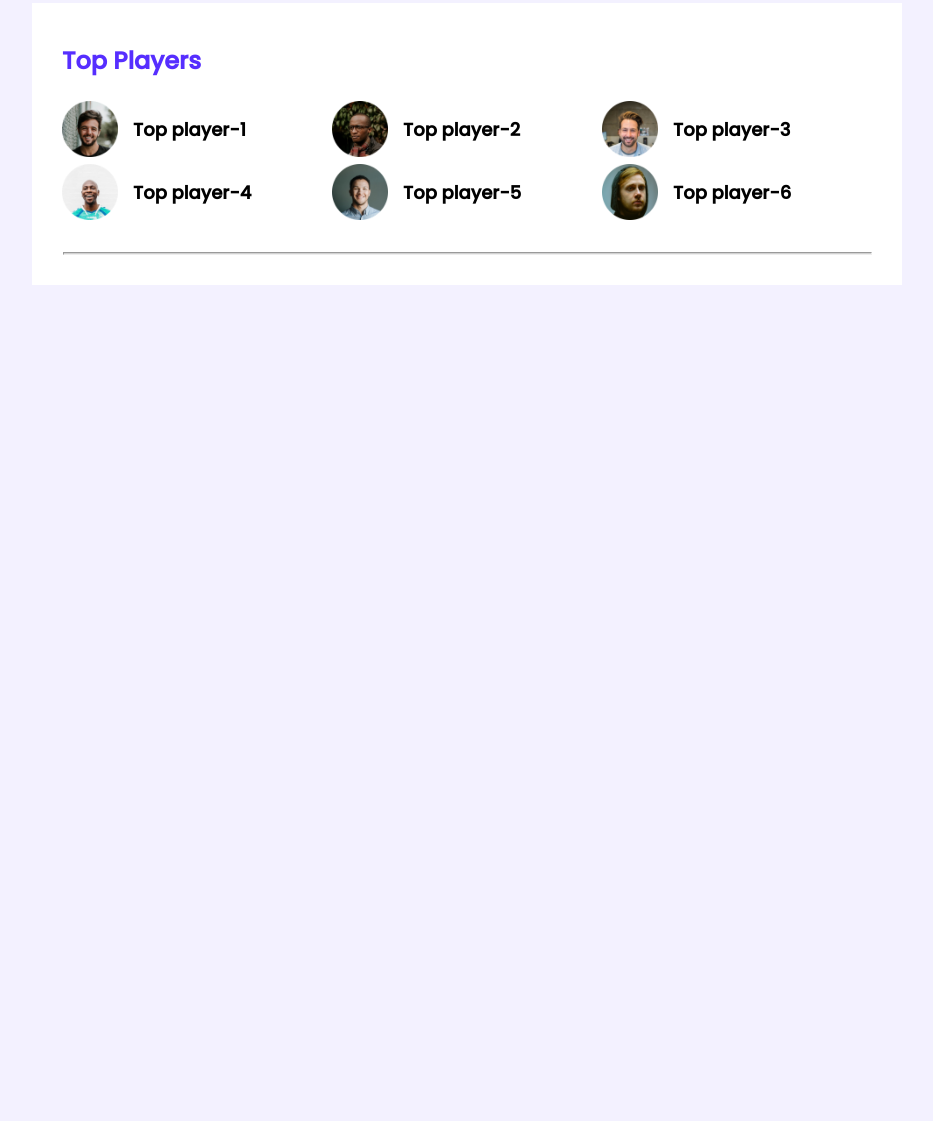
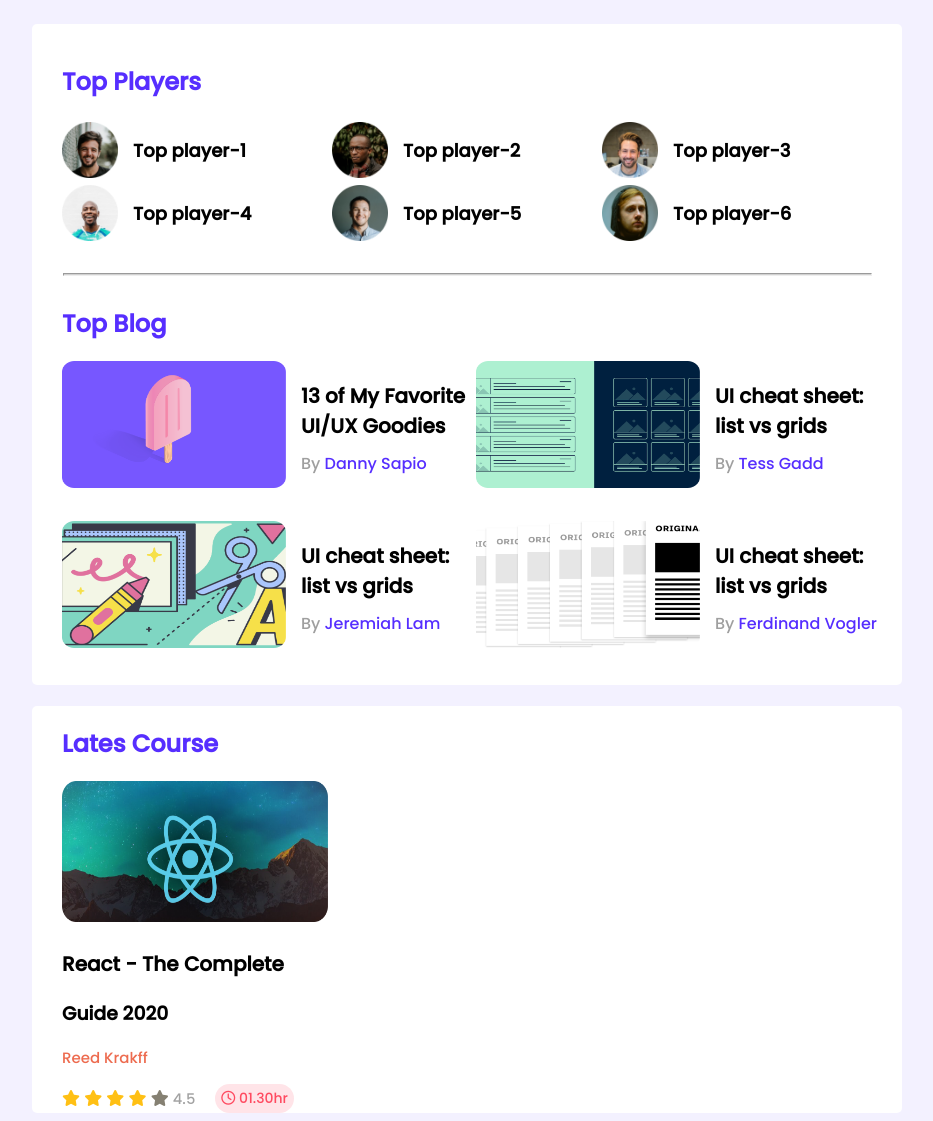
Before and after one commit to Tuhin531/leader-board, a plain HTML site: page index.html in a window 1280 px wide. Shown: the part 5-1126 px from the top of the page, without its empty margins (173-1106 px from the left). Before the commit the page ends 800 px from the top, so only its background shows below. Drawn offline with Linux system fonts and the light colour scheme.

Commit message:
add some section like course

```diff
--- a/index.html
+++ b/index.html
@@ -61,6 +61,92 @@
 
             </div>
             <hr>
+            <div class="top-blogs">
+                <h2 class="section-title"> Top Blog</h2>
+                <div class="blogs">
+                    <article class="blog">
+                     <div class="thumbnall">
+                     <img src="images/blogs/blog-1.png" alt="">
+                     </div>
+                     <div class="blog-info">
+                         <h3 class="blog-title">13 of My Favorite
+                            UI/UX Goodies </h3>
+                            <p class="blog-author"> By <a href=""> Danny Sapio  </a></p>
+                     </div>
+
+                    </article>
+                    <article class="blog">
+                        <div class="thumbnall">
+                        <img src="images/blogs/blog-2.png" alt="">
+                        </div>
+                        <div class="blog-info">
+                            <h3 class="blog-title">UI cheat sheet:
+                                list vs grids </h3>
+                               <p class="blog-author"> By <a href=""> Tess Gadd  </a></p>
+                        </div>
+
+                       </article>
+                       <article class="blog">
+                        <div class="thumbnall">
+                        <img src="images/blogs/blog-3.png" alt="">
+                        </div>
+                        <div class="blog-info">
+                            <h3 class="blog-title">UI cheat sheet:
+                                list vs grids </h3>
+                               <p class="blog-author"> By <a href=""> Jeremiah Lam  </a></p>
+                        </div>
+
+                       </article>
+                       <article class="blog">
+                        <div class="thumbnall">
+                        <img src="images/blogs/blog-4.png" alt="">
+                        </div>
+                        <div class="blog-info">
+                            <h3 class="blog-title">UI cheat sheet:
+                                list vs grids </h3>
+                               <p class="blog-author"> By <a href=""> Ferdinand Vogler  </a></p>
+                        </div>
+
+                       </article>
+
+                </div>
+
+
+            </div>
+        </section>
+        <!-- Lates Course Section -->
+        <section class="container">
+            <div class="courses">
+               <h2 class="section-title">Lates Course</h2>
+                <div class="course">
+                    <div class="course-banner">
+                        <img src="images/courses/course-1.png" alt="">
+                    </div>
+                    <div class="course-detail">
+                        <h3 class="course-title">React - The Complete</h3>
+                        <h3>Guide 2020</h3>
+                        <p class="course-author"> Reed Krakff</p>
+                    </div>
+
+                    <div class="course-info">
+                        <div>
+                        <i class="fa-solid fa-star filled"></i>
+                        <i class="fa-solid fa-star filled"></i>
+                        <i class="fa-solid fa-star filled"></i>
+                        <i class="fa-solid fa-star filled"></i>
+                        <i class="fa-solid fa-star emti"></i>
+                        <span>4.5</span>
+                    </div>
+
+                    <div class="course-duration">
+                        <i class="fa-regular fa-clock"></i>
+                        01.30hr
+                    </div>
+                </div>
+
+            </div>
+            </div>
+
         </section>
 
     </main>
--- a/style/style.css
+++ b/style/style.css
@@ -5,11 +5,16 @@ body{
 }
 main{
     display: flex;
-    justify-content: center;
+    flex-direction: column;
+    align-items: center;
+
 }
 .container{
     background-color: #ffffff;
     width: 870px;
+    margin-top: 21px;
+    border-radius: 5px;
+
 
 }
 hr{
@@ -53,3 +58,114 @@ margin-bottom: 30px;
     padding: 0px 15px;
     font-size: 18px;
 }
+/* Top Blog section */
+.top-blogs{
+    margin-left: 20px;
+    margin: 30px;
+
+
+}
+.blogs{
+    display: grid;
+    grid-template-columns: repeat(2, 1fr);
+    gap: 10px;
+    margin-bottom: 30px;
+    grid-row-gap: 26px;
+}
+.blog{
+    display: flex;
+
+}
+
+
+.blog .thumbnall img{
+
+    width: 224px;
+    height: 127px;
+
+}
+.blog-info{
+    margin-left: 15px;
+}
+
+.blog-title{
+    font-size: 20px;
+    width: 165px;
+    height: 50px;
+
+}
+.blog-author a{
+    color: #562EFF;
+    font-size: 16px;
+    font-weight: 400;
+    text-decoration: none;
+
+
+}
+.blog-author{
+    color: #9F9F9F;
+    font-size: 16px;
+    font-weight: 400;
+
+}
+/* Course Section */
+.courses{
+    margin-left: 30px;
+}
+.course-banner img{
+    width: 266px;
+    height: 141px;
+
+}
+.course-info{
+    display: flex;
+    gap:20px;
+    align-items: center;
+
+}
+.course-info span{
+    color: #A2A2A2;
+    font-size: 14.691px;
+    font-style: normal;
+    font-weight: 400;
+}
+.course-detail .course-title{
+    font-size: 20px;
+
+
+}
+.course-author{
+    font-size: 15px;
+    font-weight: 400;
+    color: #ED6B4F;
+
+}
+
+
+.fa-star.filled{
+
+    color: #FFC014;
+
+}
+.fa-star.emti{
+
+    color: #858072;
+
+}
+s
+.fa-clock{
+    width: 20.034px;
+    height: 20.034px;
+}
+
+
+.course-duration{
+    background-color: #FFE4E8;
+    border-radius: 15px;
+    color:#FF4A60;
+    font-size: 14px;
+    font-weight: 600px;
+    padding: 4px 6px;
+
+
+}
```
